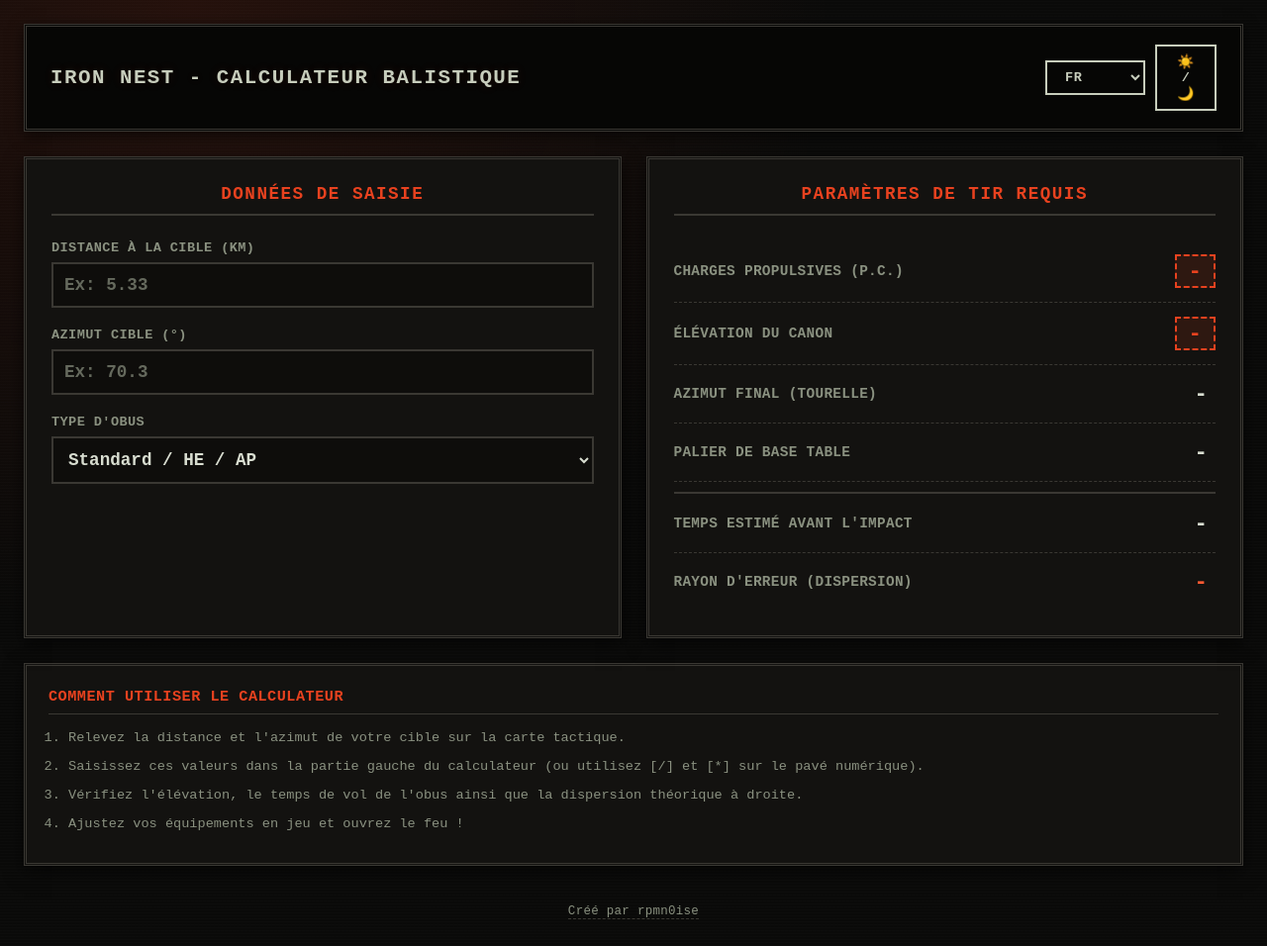
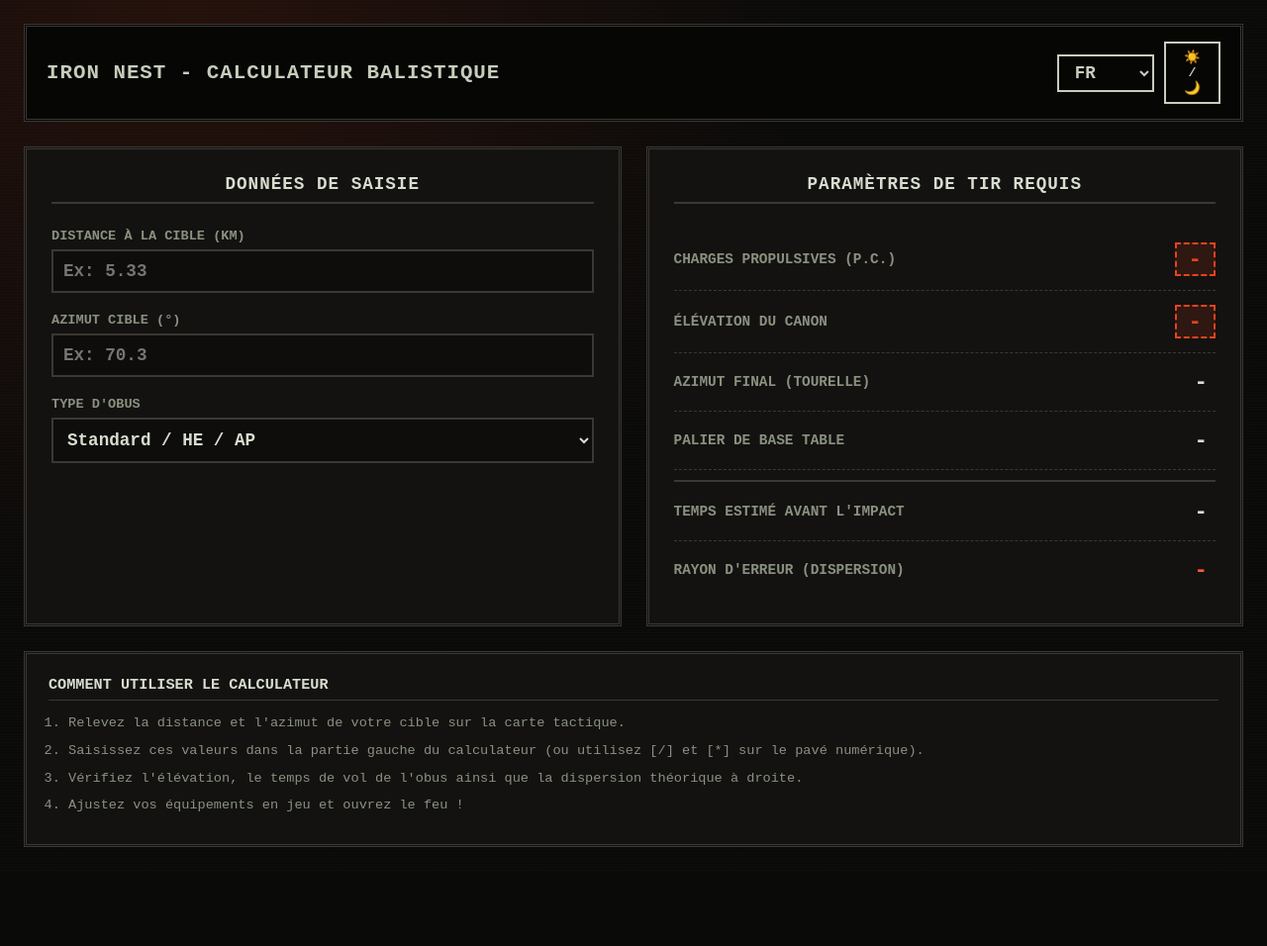
Before and after one commit to rpmn0ise/iron-nest-calculator, a plain HTML site: page index.html in a window 1280 px wide. Shown: the whole page at 99% size. After the commit the page ends 880 px from the top, so only its background shows below. Drawn offline with Linux system fonts and the light colour scheme.

Commit message:
Update index.html

```diff
--- a/index.html
+++ b/index.html
@@ -3,7 +3,24 @@
 <head>
     <meta charset="UTF-8">
     <meta name="viewport" content="width=device-width, initial-scale=1.0">
-    <title>Iron Nest - Balistic Calculator</title>
+    <title>Iron Nest - Calculateur Balistique</title>
+
+    <meta name="description" content="Calculateur balistique externe pour Iron Nest. Saisissez distance et azimut, obtenez instantanément l'élévation du canon, les charges propulsives et le temps de vol de l'obus. Outil gratuit, ultra-léger, pensé pour un second écran.">
+
+    <!-- Open Graph / Facebook, Discord, etc. -->
+    <meta property="og:type" content="website">
+    <meta property="og:url" content="https://iron-nest-calculator.pages.dev/">
+    <meta property="og:title" content="Iron Nest - Calculateur Balistique">
+    <meta property="og:description" content="Calculateur balistique externe pour Iron Nest. Distance et azimut → élévation, charges propulsives et temps de vol instantanés. Idéal pour un second écran.">
+    <meta property="og:image" content="https://iron-nest-calculator.pages.dev/og-cover.png">
+    <meta property="og:locale" content="fr_FR">
+
+    <!-- Twitter Card -->
+    <meta name="twitter:card" content="summary_large_image">
+    <meta name="twitter:title" content="Iron Nest - Calculateur Balistique">
+    <meta name="twitter:description" content="Distance et azimut → élévation, charges propulsives et temps de vol instantanés. Outil externe gratuit pour Iron Nest.">
+    <meta name="twitter:image" content="https://iron-nest-calculator.pages.dev/og-cover.png">
+
     <style>
         :root {
             /* --- THEME SOMBRE RADICAL (Bunker de nuit) --- */
@@ -65,20 +82,18 @@
             display: flex;
             justify-content: space-between;
             align-items: center;
-            padding: 18px 24px;
+            padding: 15px 20px;
             background-color: var(--header-bg);
             color: var(--header-text);
             border: 3px double var(--border-color);
             margin-bottom: 25px;
-            box-shadow: 0 4px 14px var(--shadow-color);
         }
 
         h1 {
             font-size: 1.3rem;
             font-weight: 700;
             text-transform: uppercase;
-            letter-spacing: 1.5px;
-            text-shadow: 0 0 12px var(--highlight-bg);
+            letter-spacing: 1px;
         }
 
         .controls {
@@ -91,25 +106,18 @@
             background-color: var(--panel-bg);
             color: var(--text-color);
             border: 2px solid var(--border-color);
-            padding: 7px 14px;
+            padding: 6px 12px;
             cursor: pointer;
             font-weight: 700;
             text-transform: uppercase;
-            font-size: 0.85rem;
-            letter-spacing: 0.5px;
-            transition: all 0.18s ease;
+            transition: all 0.2s;
             border-radius: 0;
         }
 
-        button:hover, select.select-lang:hover {
+        button:hover {
             background-color: var(--accent-color);
             color: #ffffff;
             border-color: var(--accent-color);
-            box-shadow: 0 0 10px var(--highlight-bg);
-        }
-
-        button:active {
-            transform: translateY(1px);
         }
 
         header button, header select.select-lang {
@@ -121,7 +129,6 @@
         header button:hover, header select.select-lang:hover {
             background-color: var(--header-text);
             color: var(--header-bg);
-            box-shadow: none;
         }
 
         .main-container {
@@ -142,7 +149,6 @@
             border: 3px double var(--border-color);
             padding: 25px;
             position: relative;
-            box-shadow: 0 6px 18px var(--shadow-color);
         }
 
         .panel-title {
@@ -151,10 +157,10 @@
             margin-bottom: 25px;
             text-transform: uppercase;
             text-align: center;
-            letter-spacing: 1.5px;
+            letter-spacing: 1px;
             border-bottom: 2px solid var(--border-color);
-            padding-bottom: 10px;
-            color: var(--accent-color);
+            padding-bottom: 8px;
+            color: var(--text-color);
         }
 
         .form-group {
@@ -163,17 +169,16 @@
 
         label {
             display: block;
-            margin-bottom: 7px;
+            margin-bottom: 6px;
             font-size: 0.85rem;
             font-weight: 700;
             text-transform: uppercase;
-            letter-spacing: 0.4px;
             color: var(--text-muted);
         }
 
         input, select {
             width: 100%;
-            padding: 11px;
+            padding: 10px;
             background-color: var(--input-bg);
             border: 2px solid var(--border-color);
             color: var(--text-color);
@@ -181,18 +186,11 @@
             font-weight: 700;
             font-family: monospace;
             border-radius: 0;
-            transition: border-color 0.18s, box-shadow 0.18s;
-        }
-
-        input::placeholder {
-            color: var(--text-muted);
-            opacity: 0.7;
         }
 
         input:focus, select:focus {
             outline: none;
             border-color: var(--accent-color);
-            box-shadow: 0 0 0 3px var(--highlight-bg);
         }
 
         .result-item {
@@ -210,7 +208,6 @@
         .result-label {
             font-size: 0.9rem;
             text-transform: uppercase;
-            letter-spacing: 0.3px;
             font-weight: 700;
             color: var(--text-muted);
         }
@@ -235,49 +232,26 @@
             background-color: var(--panel-bg);
             border: 3px double var(--border-color);
             padding: 22px;
-            box-shadow: 0 6px 18px var(--shadow-color);
         }
 
         .notice-section h3 {
             margin-bottom: 12px;
             text-transform: uppercase;
-            letter-spacing: 0.5px;
-            color: var(--accent-color);
+            color: var(--text-color);
             font-size: 0.95rem;
             border-bottom: 1px solid var(--border-color);
-            padding-bottom: 8px;
+            padding-bottom: 6px;
         }
 
         .notice-section ol {
             padding-left: 20px;
             color: var(--text-muted);
             font-size: 0.85rem;
-            line-height: 1.7;
+            line-height: 1.6;
         }
 
         .notice-section li {
             margin-bottom: 6px;
-        }
-
-        footer.site-footer {
-            margin-top: 25px;
-            text-align: center;
-            padding: 14px 0 4px;
-            font-size: 0.78rem;
-            letter-spacing: 0.3px;
-            color: var(--text-muted);
-        }
-
-        footer.site-footer a {
-            color: var(--text-muted);
-            text-decoration: none;
-            border-bottom: 1px dashed var(--border-color);
-            transition: color 0.18s, border-color 0.18s;
-        }
-
-        footer.site-footer a:hover {
-            color: var(--accent-color);
-            border-color: var(--accent-color);
         }
     </style>
 </head>
@@ -360,10 +334,6 @@
         </ol>
     </div>
 
-    <footer class="site-footer">
-        <a href="https://github.com/rpmn0ise/iron-nest-calculator" target="_blank" rel="noopener noreferrer" id="credit-link">Créé par rpmn0ise</a>
-    </footer>
-
     <script>
         // Table balistique
         const balisticTable = {
@@ -388,8 +358,7 @@
                     "Saisissez ces valeurs dans la partie gauche du calculateur (ou utilisez [/] et [*] sur le pavé numérique).",
                     "Vérifiez l'élévation, le temps de vol de l'obus ainsi que la dispersion théorique à droite.",
                     "Ajustez vos équipements en jeu et ouvrez le feu !"
-                ],
-                credit_text: "Créé par rpmn0ise"
+                ]
             },
             en: {
                 title: "Iron Nest - Ballistic Calculator", inputs: "Input Data",
@@ -403,8 +372,7 @@
                     "Enter these values on the left side (or use [/] and [*] on your Numpad).",
                     "Review target elevation, shell travel time and expected dispersion radius on the right.",
                     "Set your in-game station and fire!"
-                ],
-                credit_text: "Created by rpmn0ise"
+                ]
             },
             de: {
                 title: "Iron Nest - Ballistischer Rechner", inputs: "Eingabedaten",
@@ -418,8 +386,7 @@
                     "Geben Sie diese Werte auf der linken Seite ein (oder nutzen Sie [/] und [*] auf dem Nummernblock).",
                     "Überprüfen Sie die Geschützerhöhung, Flugzeit der Granate sowie den theoretischen Streuradius rechts.",
                     "Stellen Sie Ihre Station im Spiel ein und feuern Sie!"
-                ],
-                credit_text: "Erstellt von rpmn0ise"
+                ]
             },
             ru: {
                 title: "Iron Nest - Баллистический Калькулятор", inputs: "Входные Данные",
@@ -433,8 +400,7 @@
                     "Введите эти значения в левой части калькулятора (или используйте [/] и [*] на цифровой клавиатуре).",
                     "Проверьте угол наклона орудия, время полета снаряда и теоретический разброс справа.",
                     "Настройте ваше орудие в игре и открывайте огонь!"
-                ],
-                credit_text: "Создано rpmn0ise"
+                ]
             },
             zh: {
                 title: "Iron Nest - 弹道 Моделирование 计算器", inputs: "输入数据",
@@ -448,8 +414,7 @@
                     "在计算器左侧输入这些数值（或使用小键盘上的 [/] 和 [*]）。",
                     "确认右侧显示的火炮仰角、炮弹飞行时间以及理论散布半径。",
                     "调整您的游戏内炮位并开火！"
-                ],
-                credit_text: "由 rpmn0ise 创建"
+                ]
             }
         };
 
@@ -543,7 +508,6 @@
             document.getElementById('res-time-lbl').innerText = data.time_lbl;
             document.getElementById('res-dispersion-lbl').innerText = data.dispersion_lbl;
             document.getElementById('notice-title').innerText = data.notice_title;
-            document.getElementById('credit-link').innerText = data.credit_text;
 
             const stepsOl = document.getElementById('notice-steps');
             stepsOl.innerHTML = "";
```
